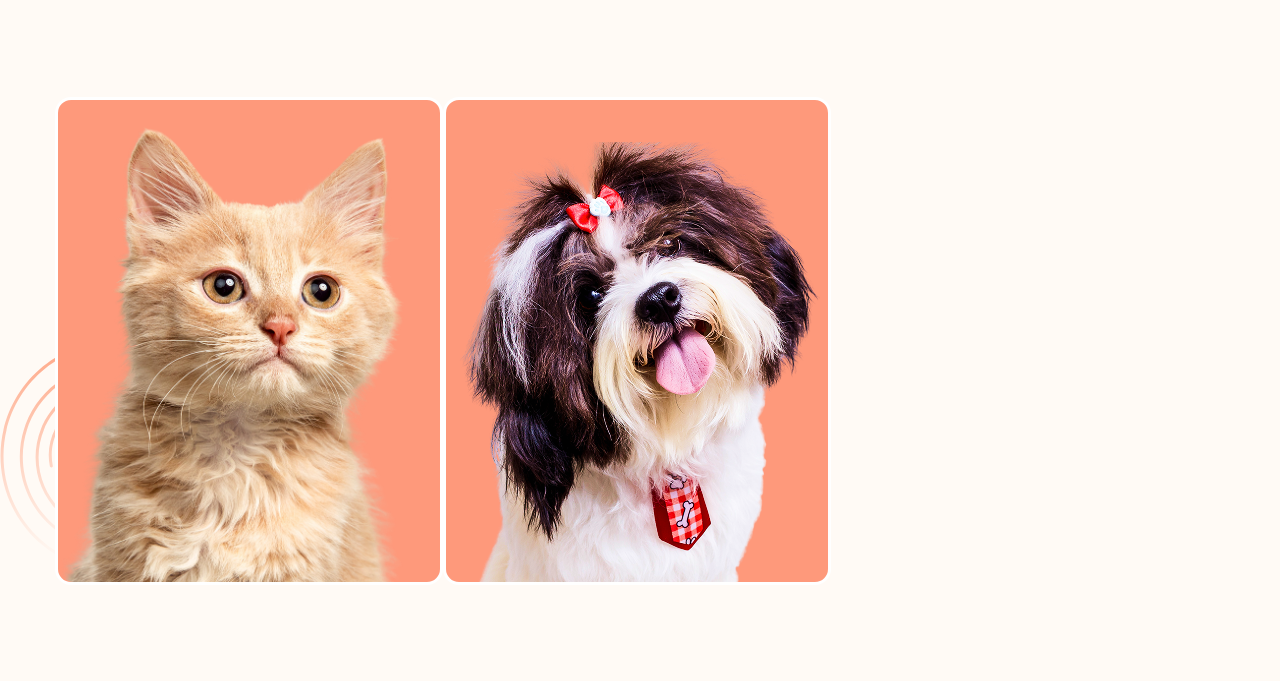
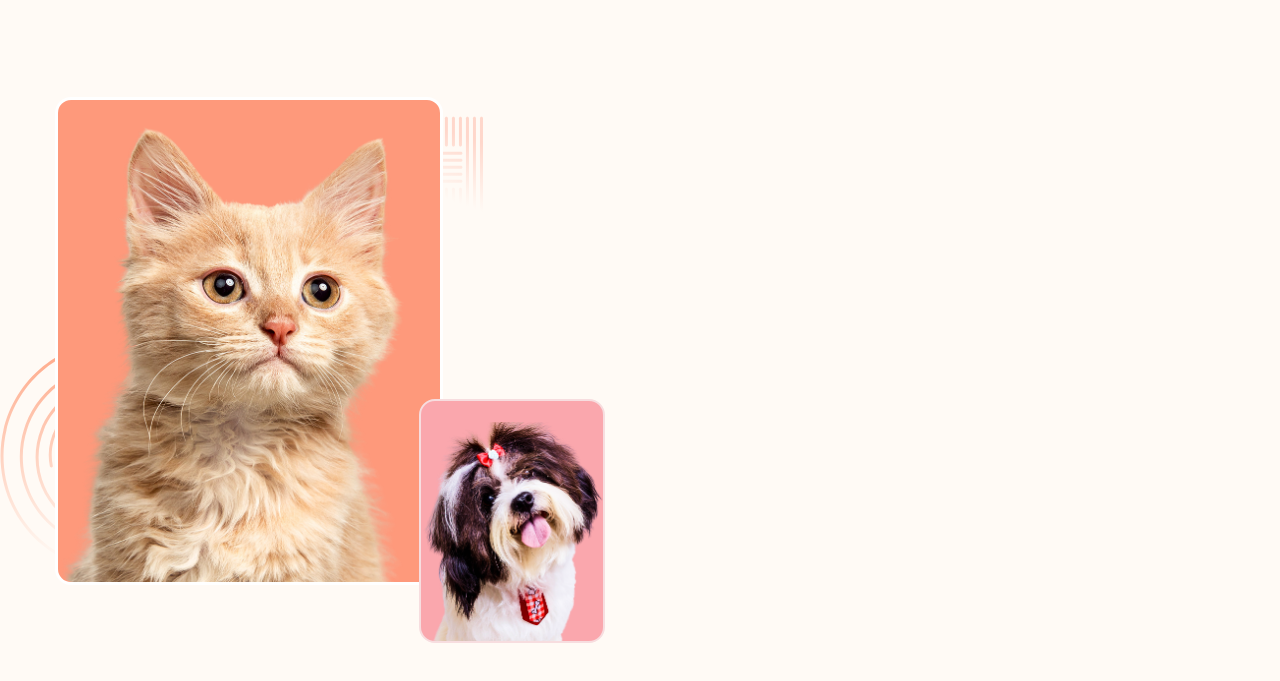
Before and after one commit to ChuAnhMinh/duan-hmtlcss-04, a plain HTML site: page index.html in a window 1280 px wide. Shown: the part 79-760 px from the top of the page. Drawn offline with Linux system fonts and the light colour scheme.

Commit message:
Fix Hero#1 Small Bug

```diff
--- a/index.html
+++ b/index.html
@@ -88,7 +88,7 @@
                         <img src="./assets/img/Deco-2.svg" alt="" class="hero__decor hero__decor-right">
                     </div>
 
-                    <div class="hero__img-wrap" hero__img-wrap-small>
+                    <div class="hero__img-wrap hero__img-wrap-small">
                         <img src="./assets/img/dog.png" alt="" class="hero__img hero__img-small">
                     </div>
                 </div>
```
